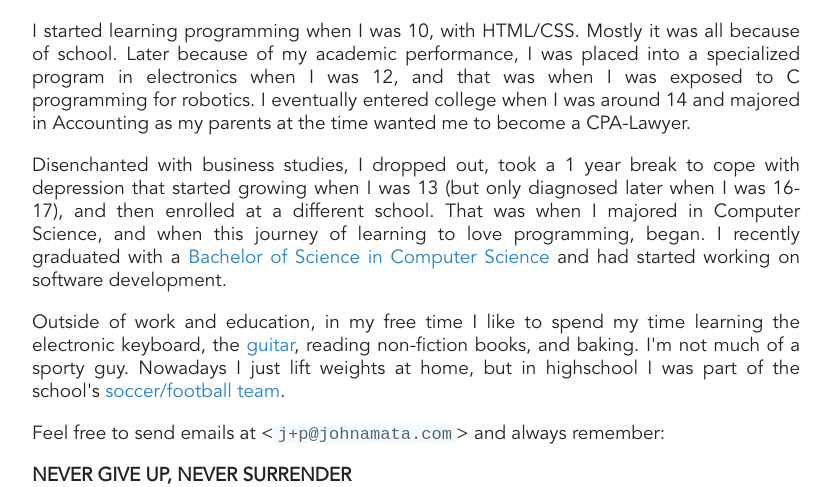
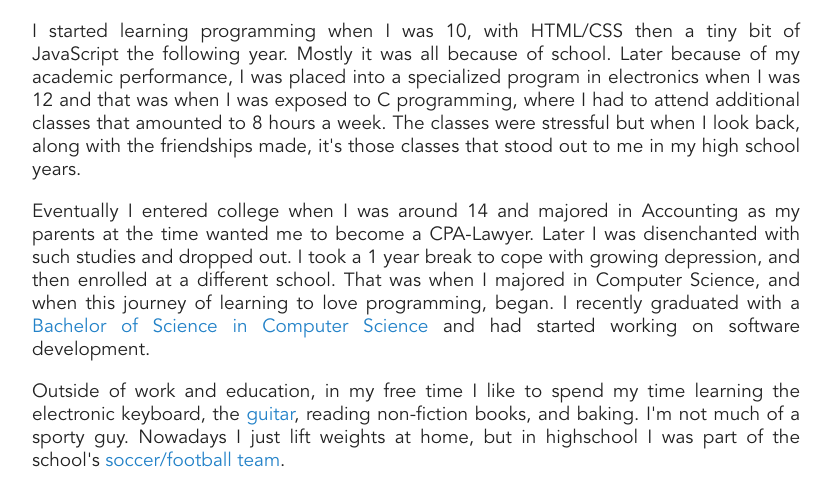
Before and after one commit to jpamata/jpamata.github.io, a Jekyll site: the page built from about.md, in a window 1280 px wide, cut to the strip 502-989 px from the top of the page. Shown: the whole strip, without its empty margins (224-1055 px from the left). Built offline with Jekyll 4.4.1, drawn with Linux system fonts in a browser that asks for light colours.

Commit message:
Update about.md

```diff
--- a/about.md
+++ b/about.md
@@ -9,11 +9,11 @@ title: About John
 </p>
 
 <p align = "justify">
-I started learning programming when I was 10, with HTML/CSS. Mostly it was all because of school. Later because of my academic performance, I was placed into a specialized program in electronics when I was 12, and that was when I was exposed to C programming for robotics. I eventually entered college when I was around 14 and majored in Accounting as my parents at the time wanted me to become a CPA-Lawyer.
+I started learning programming when I was 10, with HTML/CSS then a tiny bit of JavaScript the following year. Mostly it was all because of school. Later because of my academic performance, I was placed into a specialized program in electronics when I was 12 and that was when I was exposed to C programming, where I had to attend additional classes that amounted to 8 hours a week. The classes were stressful but when I look back, along with the friendships made, it's those classes that stood out to me in my high school years.
 </p>
 
 <p align="justify">
-Disenchanted with business studies, I dropped out, took a 1 year break to cope with depression that started growing when I was 13 (but only diagnosed later when I was 16-17), and then enrolled at a different school. That was when I majored in Computer Science, and when this journey of learning to love programming, began. I recently graduated with a <a href="/photos/jpamata-bscs.JPG">Bachelor of Science in Computer Science</a> and had started working on software development.
+Eventually I entered college when I was around 14 and majored in Accounting as my parents at the time wanted me to become a CPA-Lawyer. Later I was disenchanted with such studies and dropped out. I took a 1 year break to cope with growing depression, and then enrolled at a different school. That was when I majored in Computer Science, and when this journey of learning to love programming, began. I recently graduated with a <a href="/photos/jpamata-bscs.JPG">Bachelor of Science in Computer Science</a> and had started working on software development.
 </p>
 
 <p align="justify">Outside of work and education, in my free time I like to spend my time learning the electronic keyboard, the <a href="/photos/playing-guitar-in-2009.jpg">guitar</a>, reading non-fiction books, and baking. I'm not much of a sporty guy. Nowadays I just lift weights at home, but in highschool I was part of the school's <a href="/photos/footballsoccer.jpg">soccer/football team</a>.
```
